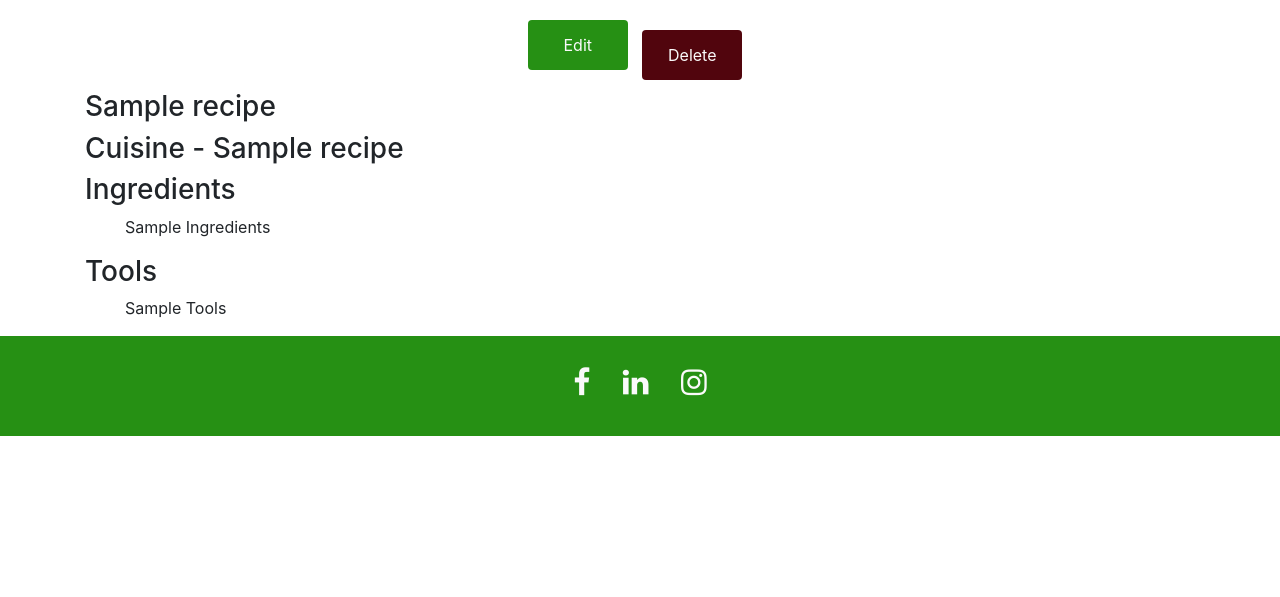
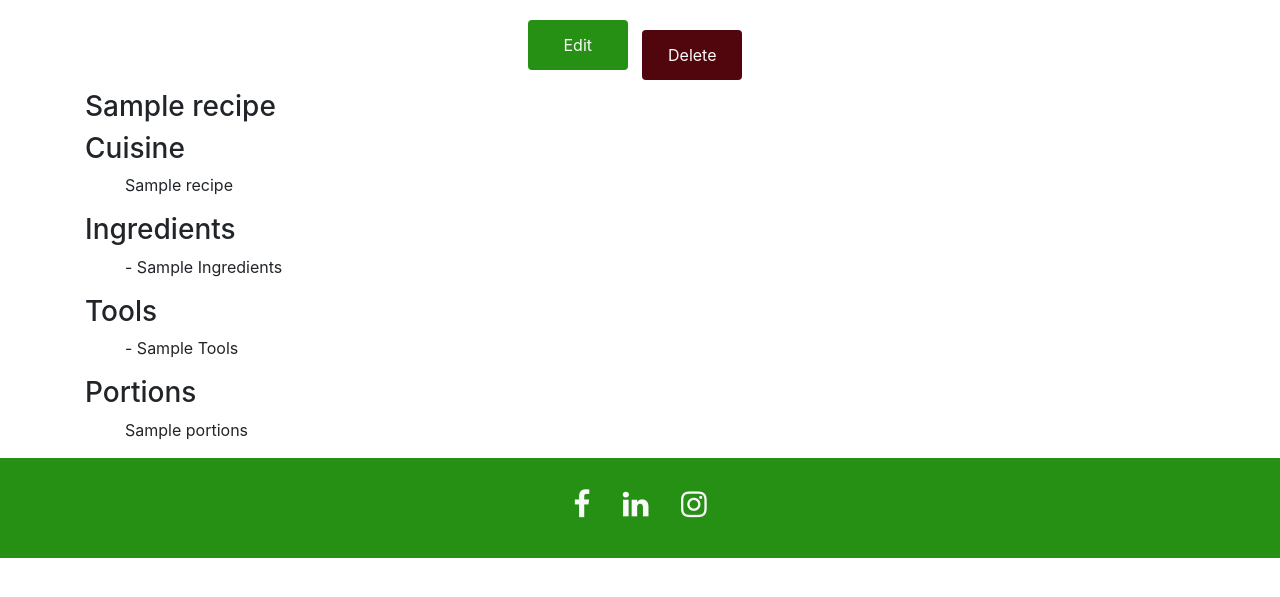
Before and after one commit to Code-Institute-Submissions/mendesfsweden-MilestoneProject3, a Flask app: template templates/recipe.html in a window 1280 px wide. Shown: the part 75-672 px from the top of the page. Run offline with Flask 2, Linux system fonts and the light colour scheme; the template is opened without the code that fills it: most values are stand-ins (such as "Sample title", 1, 10 or a date in 2020); some libraries are stand-ins or nearby versions.

Commit message:
add container to the add_recipe.html and edit_recipe forms edited recipe.html, added some of the missing fields to be rendered

```diff
--- a/templates/add_recipe.html
+++ b/templates/add_recipe.html
@@ -1,5 +1,6 @@
 {% extends 'base.html' %}
 {% block content %}
+<div class="container">
 <h3>Add Recipe:</h3>
 <form action="{{ url_for('insert_recipe') }}" method="POST">
 	<div class="form-group">
@@ -42,4 +43,5 @@
   <button class="btn-edit" type="submit">Add Recipe</button>
   </div>
 </form>
+</div>
 {% endblock %}
--- a/templates/edit_recipe.html
+++ b/templates/edit_recipe.html
@@ -1,5 +1,6 @@
 {% extends 'base.html' %}
 {% block content %}
+<div class="container">
 <h3>Add Recipe:</h3>
 <form action="{{ url_for('update_recipe', recipe_id=recipe._id) }}" method="POST">
 	<div class="form-group">
@@ -46,4 +47,5 @@
 						<button class="btn-edit" type="submit">Edit Recipe</button>
 					</div>
 </form>
+</div>
 {% endblock %}
--- a/templates/recipe.html
+++ b/templates/recipe.html
@@ -29,18 +29,25 @@
   </div>
         </div>
         <h3>{{recipe.name}}</h3>
-        <h3>Cuisine - <span class="">{{recipe.cuisine_name}}</span></h3>
+        <h3>Cuisine</h3>
+        <ul>
+        <li>{{recipe.cuisine_name}}</li>
+        </ul>
         <h3>Ingredients</h3>
         <ul>
         {% for ing in recipe.ingredients.split(",") %}
-            <li>{{ing.title()}}</li>
+            <li> - {{ing.title()}}</li>
         {% endfor %}
         </ul>
         <h3>Tools</h3>
         <ul>
         {% for tool in recipe.tools.split(",") %}
-            <li>{{tool.title()}}</li>
+            <li> - {{tool.title()}}</li>
         {% endfor %}
+        </ul>
+        <h3>Portions</h3>
+        <ul>
+        <li>{{recipe.portions}}</li>
         </ul>
     </div>
 {% endblock %}
```
